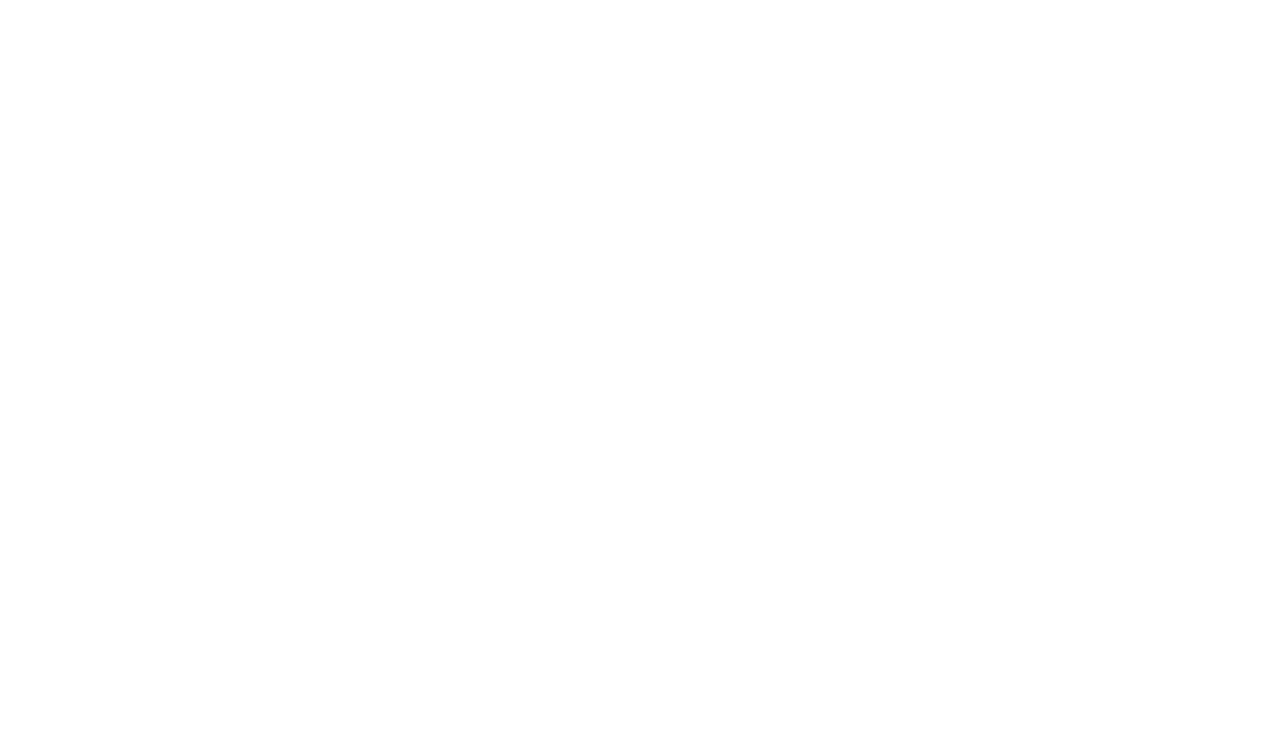
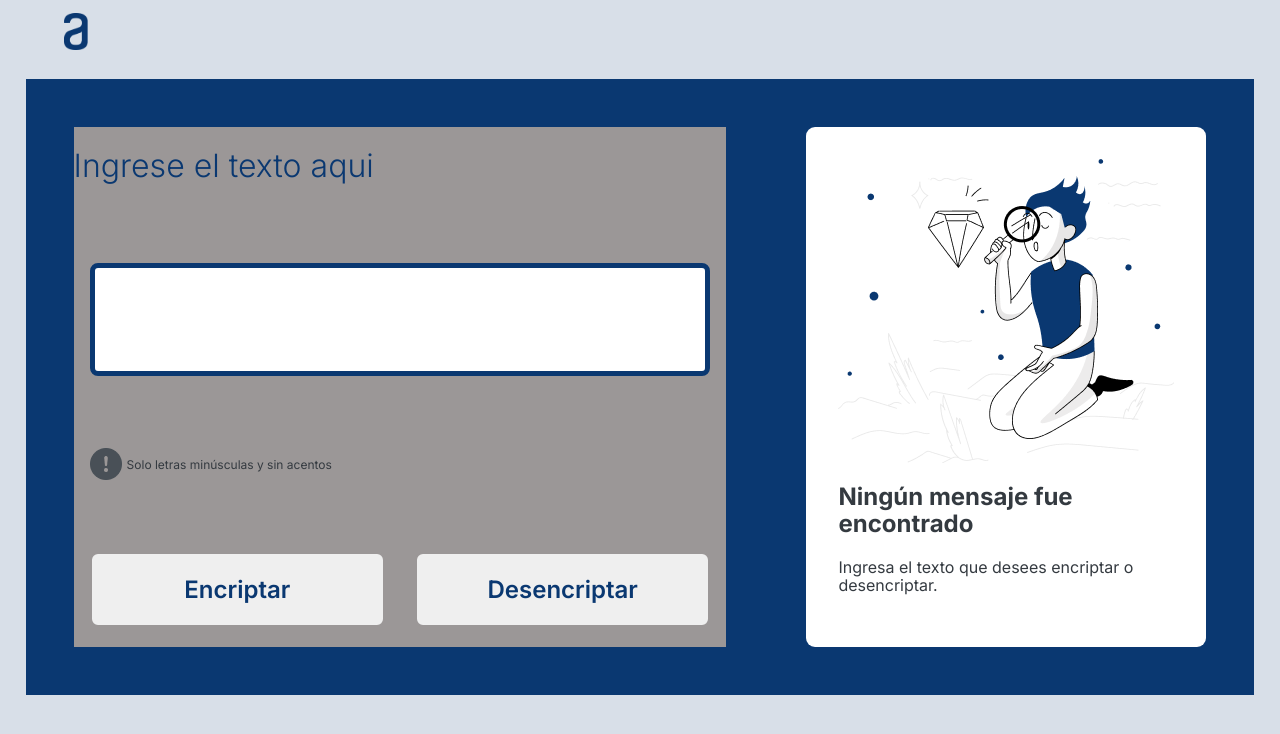
Before and after one commit to AlejandraGomezH/encriptadorTexto, a plain HTML site: page index.html in a window 1280 px wide. Drawn offline with nearby package versions, Linux system fonts and the light colour scheme.

Commit message:
Update código

```diff
--- /dev/null
+++ b/app.js
@@ -0,0 +1,35 @@
+let textoEncriptadoGlobal = '';
+
+function asignarTextoElemento(elemento, texto){
+    let elementoHTML = document.querySelector(elemento);
+    elementoHTML.innerHTML = texto;
+    return;
+}
+
+function encriptarTexto() {
+
+    let textoUsuario = document.getElementById('valorUsuario').value;
+    let textoEncriptado = '';
+
+    console.log(typeof textoUsuario );
+    for (let i = 0; i < textoUsuario.length; i++) {
+        textoEncriptado += String.fromCharCode(textoUsuario.charCodeAt(i) + 1);
+    }
+
+    textoEncriptadoGlobal = textoEncriptado;
+    asignarTextoElemento('#textoEncriptado', textoEncriptado);
+
+    console.log(textoEncriptado);
+    //console.log(typeof(textoEncriptado));
+    return textoEncriptado;
+}
+
+function desencriptarTexto() {
+    let textoDesencriptado = '';
+
+    for (let i = 0; i < textoEncriptadoGlobal.length; i++) {
+        textoDesencriptado += String.fromCharCode(textoEncriptadoGlobal.charCodeAt(i) - 1);
+    }
+    asignarTextoElemento('#textoEncriptado', textoDesencriptado);
+    return textoDesencriptado;
+}
--- a/index.html
+++ b/index.html
@@ -0,0 +1,37 @@
+<!DOCTYPE html>
+<html lang="es-mx">
+<head>
+    <meta charset="UTF-8" />
+    <meta name="viewport" content="width=device-width, initial-scale=1.0" />
+    <title>Encriptador</title>
+    <link rel="stylesheet" href="styles/style.css">
+    <link rel="stylesheet" href="styles/normalize.css">
+</head>
+<body>
+    <script src="app.js" defer></script>
+    <header class="header">
+        <img class="header_logo" src="assets/logo_Alura.png" alt="">
+    </header>
+    <main class="presentacion">
+        <section class="presentacion_contenido">
+        <h1 class="presentacion_contenido_titulo" ">Ingrese el texto aqui</h1>
+        <input class="input" id="valorUsuario">
+        <div class="contenedor_warning">
+        <img src="assets/warning.png" alt="">
+        <p class="presentacion_contenido_texto_ayuda">Solo letras minúsculas y sin acentos</p>
+        </div>
+
+        <div class="presentacion_enlaces">
+            <button onclick="encriptarTexto()" class="presentacion_enlaces_link">Encriptar</button>
+            <button onclick="desencriptarTexto()" class="presentacion_enlaces_link" >Desencriptar</button>
+        </div>
+        </section>
+        <div class="contenedor_encriptado">
+            <img src="/assets/encriptador.png" alt="Imagen de una persona con una lupa">
+            <h2 class="presentacion_contenido_subtitulo">Ningún mensaje fue encontrado</h2>
+            <p class="presentacion_contenido_texto">Ingresa el texto que desees encriptar o desencriptar.</p>
+            <p class="presentacion_contenido_texto" id="textoEncriptado" ></p>
+    </main>
+    <footer>
+    </footer>
+</body>
--- a/styles/style.css
+++ b/styles/style.css
@@ -1,20 +1,24 @@
 
 @import url('https://fonts.googleapis.com/css2?family=Krona+One&family=Montserrat:ital,wght@0,100..900;1,100..900&display=swap');
+@import url('https://fonts.googleapis.com/css2?family=Inter:ital,opsz,wght@0,14..32,100..900;1,14..32,100..900&display=swap');
 
 :root{
-    --color-primario: #030637;
-    --color-secundario: #F5E8C7;
-    --color-terciario: #910A67;
-    --color-hover: #3C0753;
+    --color-primario: #D8DFE8;
+    --color-secundario: #0A3871;
+    --color-terciario: #9B9797;
+    --color-hover: #343A40;
+    --color-white: #FFFFFF;
 
     --fuente-monserrat: 'Montserrat', sans-serif;
     --fuente-krona: 'Krona One', sans-serif;
+    --fuente-inter: 'Inter', sans-serif;
 
 }
 
 * {
     margin: 0;
     padding: 0;
+    font-family: var(--fuente-inter);
     }
 
 body{
@@ -24,16 +28,15 @@ body{
 }
 
 .header{
-    padding: 2% 0% 0% 15%;
+    padding: 1% 0% 0% 5%;
 }
 
-.header_menu{
-    display: flex;
-    gap: 30px;
+.header_logo{
+    width: 2%;
 }
 
 .header_menu_link{
-    font-family: var(--fuente-monserrat);
+
     font-size: 27px;
     font-weight: 600;
     text-decoration: none;
@@ -46,50 +49,85 @@ body{
 
 .presentacion{
     display: flex;
-    align-items: center;
-    margin: 5% 5%;
-    justify-content: space-between;
+    justify-content: center;
+    margin: 2% 2%;
     gap: 80px;
+    background-color: #0A3871;
+    padding: 3rem;
 }
 
 .presentacion_contenido{
-    width: 50%;
+    width: 100%;
     display: flex;
     flex-direction: column;
     gap: 40px;
+    background-color: var(--color-terciario);
 }
 
 .presentacion_contenido_titulo{
-    font-family: var(--fuente-krona);
-    font-size: 2.25rem;
+    font-size: 2rem;
+    font-weight: 300;
+}
+
+.presentacion_contenido_texto_ayuda{
+    font-size: .75rem;
+    color: var(--color-hover);
+}
+
+.presentacion_contenido_subtitulo{
+    color: var(--color-hover);
+    font-size: 1.5rem;
+    font-weight: 700;
 }
 
 .presentacion_contenido_texto{
-    font-family: var(--fuente-monserrat);
-    font-size: 1.5rem;
+    font-size: 1rem;
+    color: var(--color-hover);
+    font-weight: 400;
 }
 
+/* .presentacion_enlaces{
+    font-size: 1rem;
+    color: var(--color-hover);
+    font-weight: 400;
+} */
 
+.input{
+    margin: 1rem;
+    border-radius: 8px;
+    border: 5px solid var(--color-secundario);
+    font-size: 2rem;
+    font-weight: 400;
+    height: 20%;
+}
+
+.contenedor_warning{
+    background-color: var(--color-terciario);
+    display: flex;
+    padding: 1rem;
+    gap: 5px;
+    align-items: center;
+}
 
 .presentacion_enlaces{
     display: flex;
-    justify-content: space-between;
-    flex-direction: column;
+    /* flex-direction: column; */
     align-items: center;
     gap: 30px;
+    padding: 1rem;
+
 }
 
-.presentacion_enlacces_subtitulo{
-    font-family: var(--fuente-krona);
+.presentacion_enlaces_subtitulo{
     font-size: 1.5rem;
     font-weight: 400;
 }
+
 .presentacion_enlaces_link{
     width: 50%;
     text-align: center;
     padding: 21.5px 0;
     border-radius: 8px;
-    font-family: var(--fuente-monserrat);
     font-size: 1.5rem;
     font-weight: 600;
     text-decoration: none;
@@ -108,16 +146,25 @@ body{
     width: 50%;
 }
 
+.contenedor_encriptado{
+    background-color: var(--color-white);
+    display: flex;
+    flex-direction: column;
+    gap: 20px;
+    padding: 2rem;
+    border-radius: 9px;
+}
+
 .footer{
     text-align: center;
     padding: 34px ;
     background-color: var(--color-terciario);
-    font-family: var(--fuente-monserrat);
+
     font-size: 1.5rem;
     font-weight: 400;
 }
 
-@media (max-width: 1200px ){
+/* @media (max-width: 1200px ){
     .header{
         padding: 5%;
     }
@@ -135,4 +182,4 @@ body{
     }
 
 
-}
+} */
```
Also changed, not shown: assets/encriptador.png (added), assets/logo_Alura.png (added), assets/warning.png (added).
